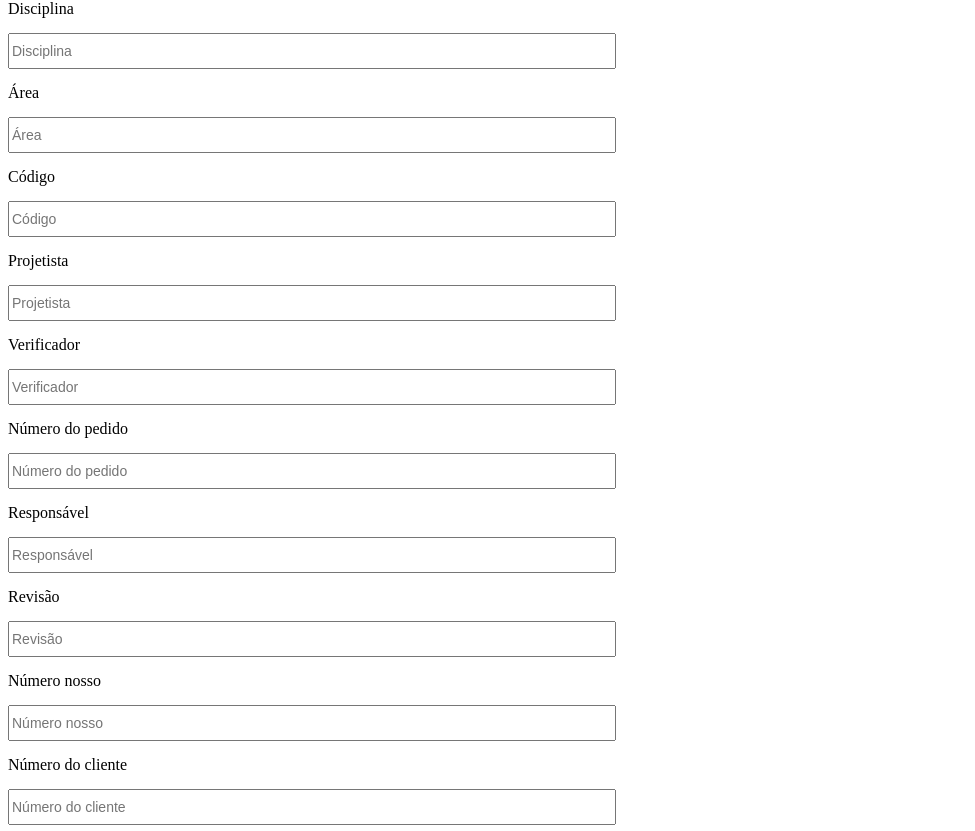
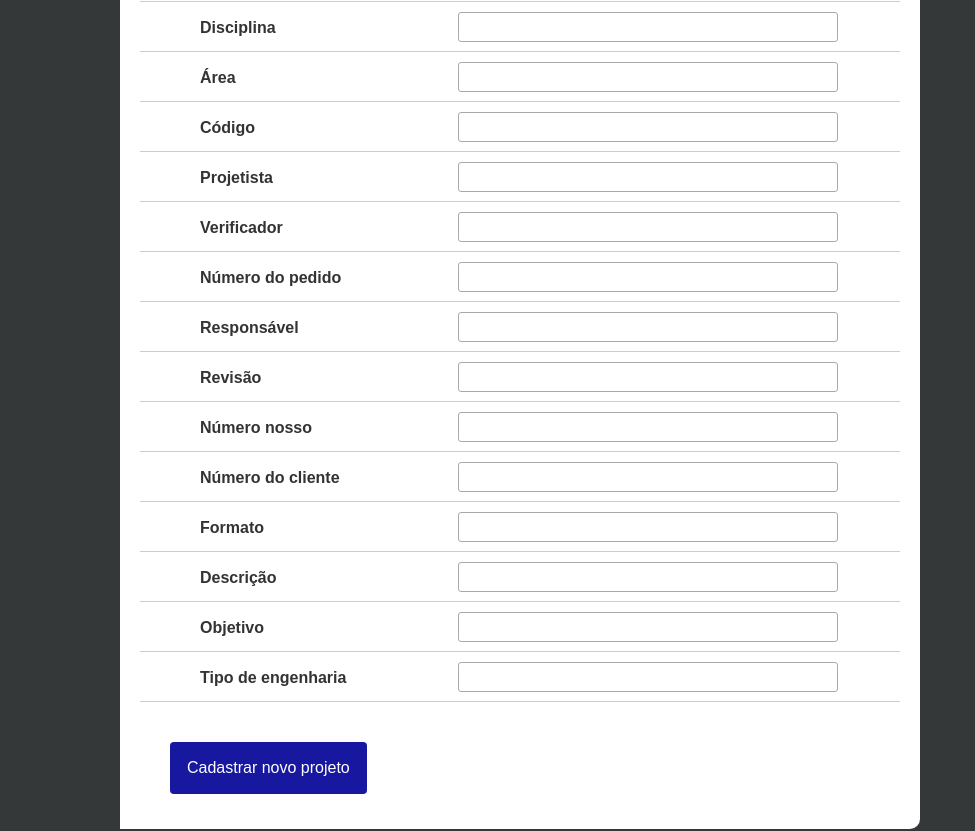
Before and after one commit to 64J0/FULL_PLANS, a React (Create React App) app in the folder frontend/: page / in a window 1280 px wide. Shown: the part 381-1212 px from the top of the page, without its empty margins (0-975 px from the left). Built offline with nearby package versions, Linux system fonts and the light colour scheme; no server answers; the HTML template or start-up script is replaced by a standard one.

Commit message:
Commitando alterações no layout da aplicação

```diff
--- a/frontend/src/App.css
+++ b/frontend/src/App.css
@@ -1,6 +1,15 @@
-.App {
-  width: 100%;
-  height: 100%;
+#App {
+  max-width: 1200px;
   margin: 0 auto;
-  font: sans-serif;
+  padding: 60px 30px;
+
+  display: flex;
+  flex-direction: column;
+  align-items: flex-start;
 }
+
+#App header h1 {
+  margin-left: 150px;
+  font-size: 40px;
+  color: white;
+}
--- a/frontend/src/App.js
+++ b/frontend/src/App.js
@@ -3,6 +3,7 @@ import api from './services/api';
 import CadastrarProjeto from './components/CadastrarProjeto';
 
 import './App.css';
+import './global.css';
 
 function App() {
 
@@ -25,15 +26,12 @@ function App() {
   }
 
   return (
-    <div className="App">
+    <div id="App">
       <header className="App-header">
         <h1 className="titulo">Planejamento FULL</h1>
       </header>
       <main>
-        <h2><strong>Testando a API</strong></h2>
-        <br/>
-        <p>Entre com os dados nos campos abaixo:</p>
-        <br/>
+
         <CadastrarProjeto onSubmit={handleAddProjeto} />
 
       </main>
--- a/frontend/src/components/CadastrarProjeto.css
+++ b/frontend/src/components/CadastrarProjeto.css
@@ -1,19 +1,70 @@
-input {
-    width: 75%;
-    max-width: 600px;
-    height: 30px;
-    margin: 15px 0;
-    display: block;
-    font-size: 14px;
-    justify-content: center;
+div.cadastrar {
+    padding: 20px;
+    margin: 50px;
+    width: 80%;
+    min-width: 800px;
+    background-color: #fff;
+    border-radius: 10px 0 10px 0;
 }
 
-button {
-    height: 30px;
-    text-transform: uppercase;
-    padding: 10px;
-    margin: 10px;
-    background-color: #eee;
+.cadastrar h2 {
+    margin: 30px 0 50px;
     font-weight: bold;
     text-align: center;
 }
+
+.cadastrar strong {
+    color: #333;
+}
+
+form .input-block {
+    display: grid;
+    gap: 40px;
+    grid-template-columns: 30% 50%;
+    justify-content: flex-start;
+    align-content: center;
+    height: 50px;
+    padding-top: 15px;
+    padding-bottom: 20px;
+    border-bottom: 1px solid #ccc;
+    padding: 20px 0;
+}
+
+label {
+    color: #333;
+    font-size: 16px;
+    font-weight: bold;
+    margin-left: 60px;
+    padding-top: 7px;
+}
+
+input {
+    display: block;
+    width: 100%;
+    max-width: 600px;
+    height: 30px;
+    margin-right: 10px;
+    margin-left: 50px;
+    font-size: 14px;
+    justify-content: end;
+    border: none;
+    border: 1px solid #a9a9a9;
+    border-radius: 3px;
+}
+
+button[type=submit] {
+    padding: 17px;
+    margin: 40px 15px 15px 30px;
+    border: none;
+    background: rgb(23, 23, 160);
+    color: #ffffff;
+    text-align: center;
+    border-radius: 4px;
+    font-size: 16px;
+    transition: background 0.5s;
+    cursor: pointer;
+}
+
+button[type=submit]:hover {
+    background: #4d44d8;
+}
--- a/frontend/src/components/CadastrarProjeto.js
+++ b/frontend/src/components/CadastrarProjeto.js
@@ -62,14 +62,18 @@ function CadastrarProjeto({ onSubmit }) {
 
     return(
 
+        <div className="cadastrar">
+            <h2>
+                <strong>CADASTRO</strong>
+            </h2>
             <form onSubmit={handleSubmit}>
+
                 <div className="input-block">
                     <label htmlFor="nomeEmpresa">
                         Nome da empresa
                     </label>
                     <input
                         type="text"
-                    placeholder="Nome da empresa"
                         name="nomeEmpresa"
                         id="nomeEmpresa"
                         required
@@ -84,7 +88,6 @@ function CadastrarProjeto({ onSubmit }) {
                     </label>
                     <input
                         type="text"
-                    placeholder="Nome do projeto"
                         name="nomeProjeto"
                         id="nomeProjeto"
                         value={nomeProjeto}
@@ -98,7 +101,6 @@ function CadastrarProjeto({ onSubmit }) {
                     </label>
                     <input
                         type="text"
-                    placeholder="Disciplina"
                         name="disciplina"
                         id="disciplina"
                         value={disciplina}
@@ -112,7 +114,6 @@ function CadastrarProjeto({ onSubmit }) {
                     </label>
                     <input
                         type="text"
-                    placeholder="Área"
                         name="area"
                         id="area"
                         value={area}
@@ -126,7 +127,6 @@ function CadastrarProjeto({ onSubmit }) {
                     </label>
                     <input
                         type="text"
-                    placeholder="Código"
                         name="codigo"
                         id="codigo"
                         value={codigo}
@@ -140,7 +140,6 @@ function CadastrarProjeto({ onSubmit }) {
                     </label>
                     <input
                         type="text"
-                    placeholder="Projetista"
                         name="projetista"
                         id="projetista"
                         value={projetista}
@@ -154,7 +153,6 @@ function CadastrarProjeto({ onSubmit }) {
                     </label>
                     <input
                         type="text"
-                    placeholder="Verificador"
                         name="verificador"
                         id="verificador"
                         value={verificador}
@@ -168,7 +166,6 @@ function CadastrarProjeto({ onSubmit }) {
                     </label>
                     <input
                         type="text"
-                    placeholder="Número do pedido"
                         name="numPedido"
                         id="numPedido"
                         value={numPedido}
@@ -182,7 +179,6 @@ function CadastrarProjeto({ onSubmit }) {
                     </label>
                     <input
                         type="text"
-                    placeholder="Responsável"
                         name="responsavel"
                         id="responsavel"
                         value={responsavel}
@@ -196,7 +192,6 @@ function CadastrarProjeto({ onSubmit }) {
                     </label>
                     <input
                         type="text"
-                    placeholder="Revisão"
                         name="revisao"
                         id="revisao"
                         value={revisao}
@@ -210,7 +205,6 @@ function CadastrarProjeto({ onSubmit }) {
                     </label>
                     <input
                         type="text"
-                    placeholder="Número nosso"
                         name="numNosso"
                         id="numNosso"
                         value={numNosso}
@@ -224,7 +218,6 @@ function CadastrarProjeto({ onSubmit }) {
                     </label>
                     <input
                         type="text"
-                    placeholder="Número do cliente"
                         name="numCliente"
                         id="numCliente"
                         value={numCliente}
@@ -238,7 +231,6 @@ function CadastrarProjeto({ onSubmit }) {
                     </label>
                     <input
                         type="text"
-                    placeholder="Formato"
                         name="formato"
                         id="formato"
                         value={formato}
@@ -252,7 +244,6 @@ function CadastrarProjeto({ onSubmit }) {
                     </label>
                     <input
                         type="text"
-                    placeholder="Descrição"
                         name="descricao"
                         id="descricao"
                         value={descricao}
@@ -266,7 +257,6 @@ function CadastrarProjeto({ onSubmit }) {
                     </label>
                     <input
                         type="text"
-                    placeholder="Objetivo"
                         name="objetivo"
                         id="objetivo"
                         value={objetivo}
@@ -280,7 +270,6 @@ function CadastrarProjeto({ onSubmit }) {
                     </label>
                     <input
                         type="text"
-                    placeholder="Tipo de engenharia"
                         name="tipoEngenharia"
                         id="tipoEngenharia"
                         value={tipoEngenharia}
@@ -292,6 +281,7 @@ function CadastrarProjeto({ onSubmit }) {
                     Cadastrar novo projeto
                 </button>
             </form>
+        </div>
 
     );
 }
--- /dev/null
+++ b/frontend/src/global.css
@@ -0,0 +1,19 @@
+* {
+    margin: 0;
+    padding: 0;
+    outline: 0;
+    box-sizing: border-box;
+}
+
+html, body, #root {
+    height: 100%;
+}
+
+body {
+    background-color: #353839;
+    -webkit-font-smoothing: antialiased;
+}
+
+body, input, button {
+    font-family: Arial, Helvetica, sans-serif;
+}
```
Lines whose indentation alone changed are shown as unchanged.
